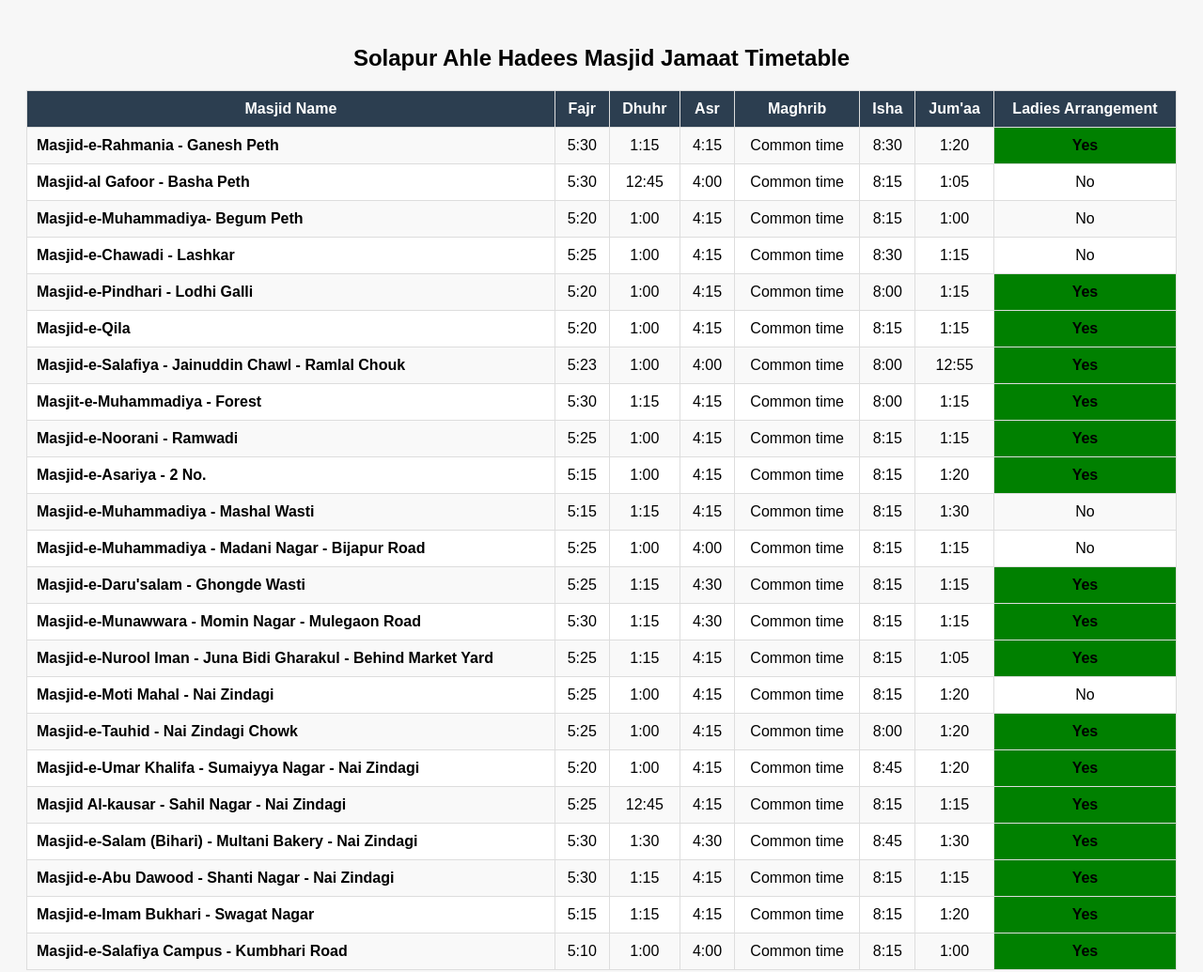
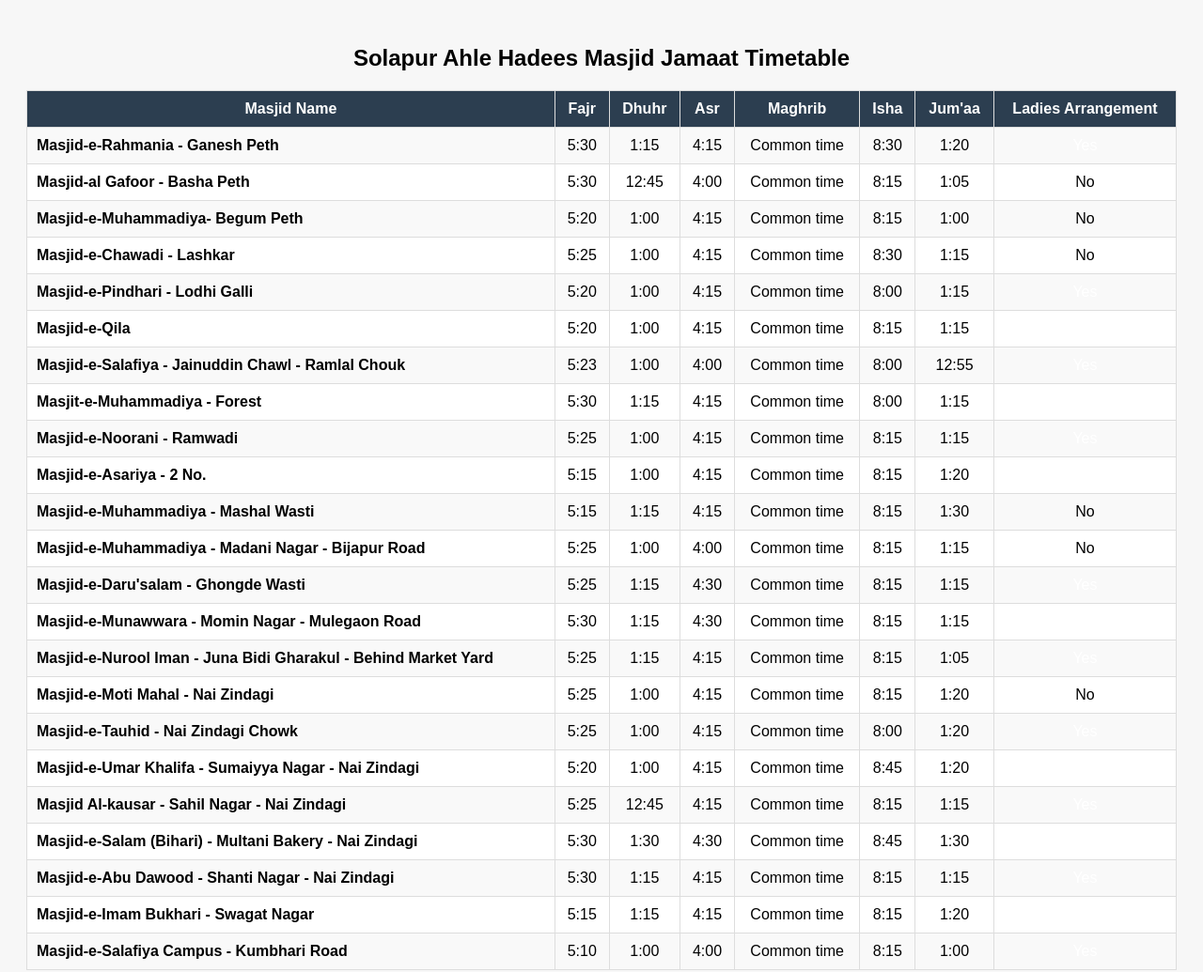
Before and after one commit to MohsinD87/Sur_SalahTimetable, a plain HTML site: page index.html in a window 1280 px wide. Shown: the whole page at 94% size. Drawn offline with Linux system fonts and the light colour scheme.

Commit message:
Add files via upload

```diff
--- a/index.html
+++ b/index.html
@@ -37,7 +37,7 @@
         row.forEach((cell) => {
         // Example: Highlight Fajr column for Masjid A
         if (cell.trim() === "Yes") {
-          html += `<td style="background: green; font-weight: bold;">${cell}</td>`;
+          html += `<td style="color: white; style="background: green; font-weight: bold;">${cell}</td>`;
         } else {
           html += `<td>${cell}</td>`;
         }
```
